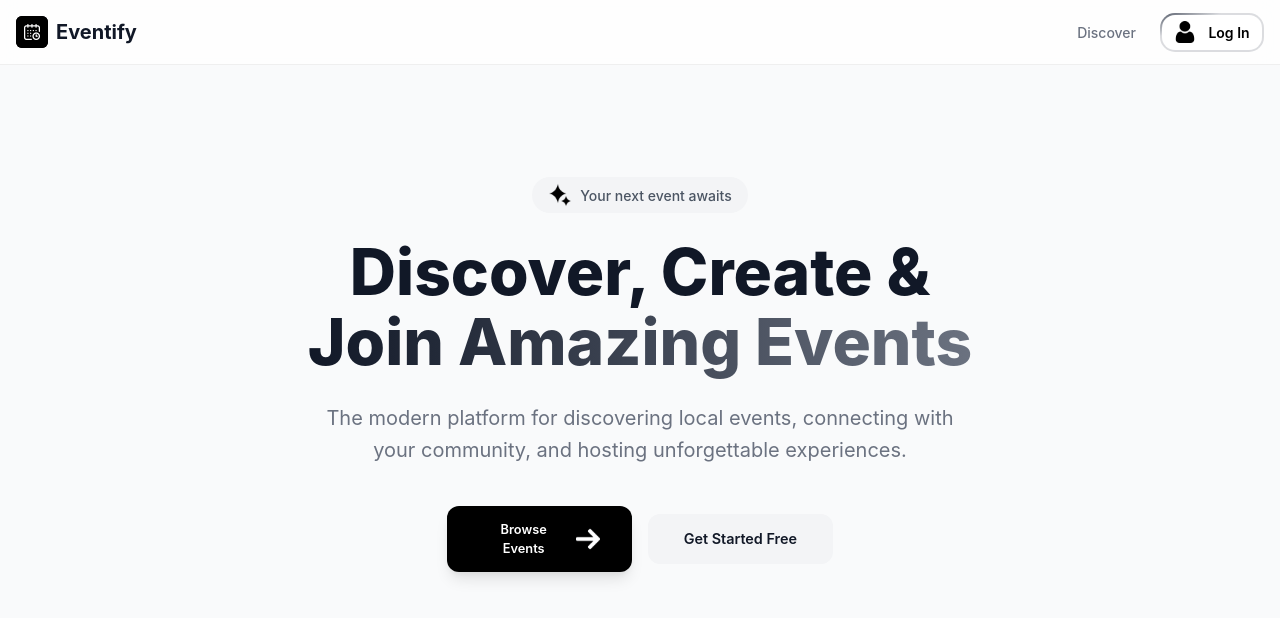
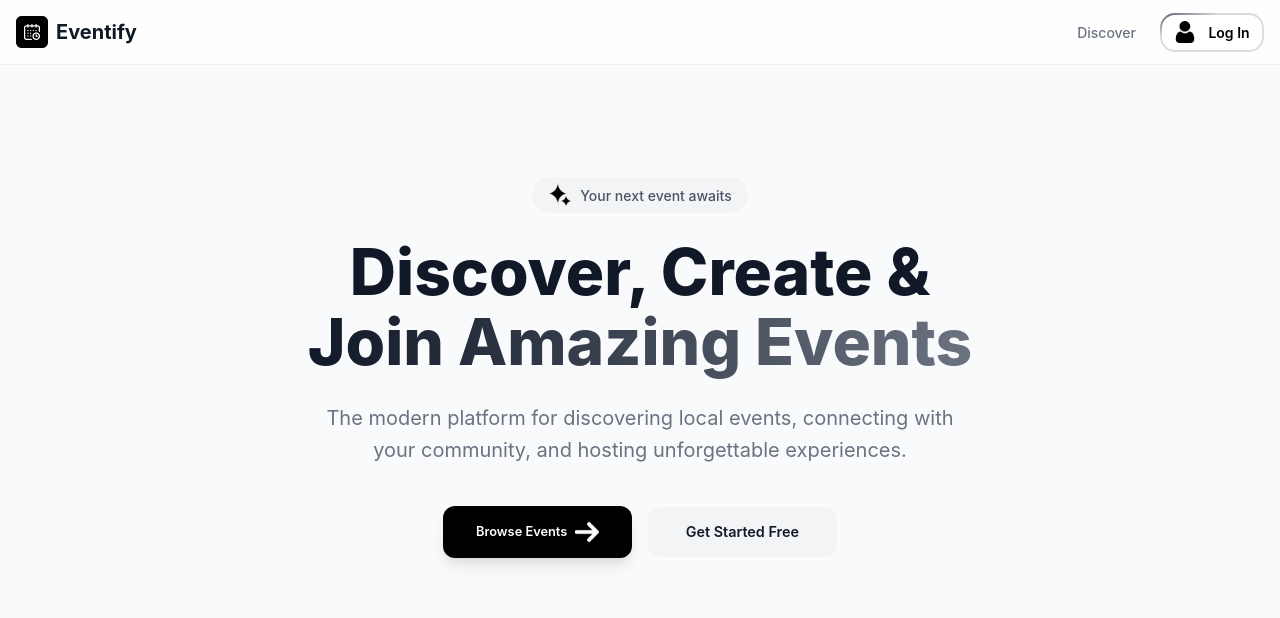
Before and after one commit to AdityaSPillai/RSVP, a React (Vite) app in the folder frontend/: page / in a window 1280 px wide. Shown: the top 618 px of the page. Built offline with nearby package versions, Linux system fonts and the light colour scheme.

Commit message:
Update LandingPage.css

```diff
--- a/frontend/src/styles/LandingPage.css
+++ b/frontend/src/styles/LandingPage.css
@@ -73,7 +73,7 @@
     gap: 0.5rem;
     transition: transform 0.2s, box-shadow 0.2s;
     box-shadow: var(--shadow-lg);
-    width: 15vw;
+    width: 200px;
 }
 
 .landing-container .btn-primary:hover {
```
